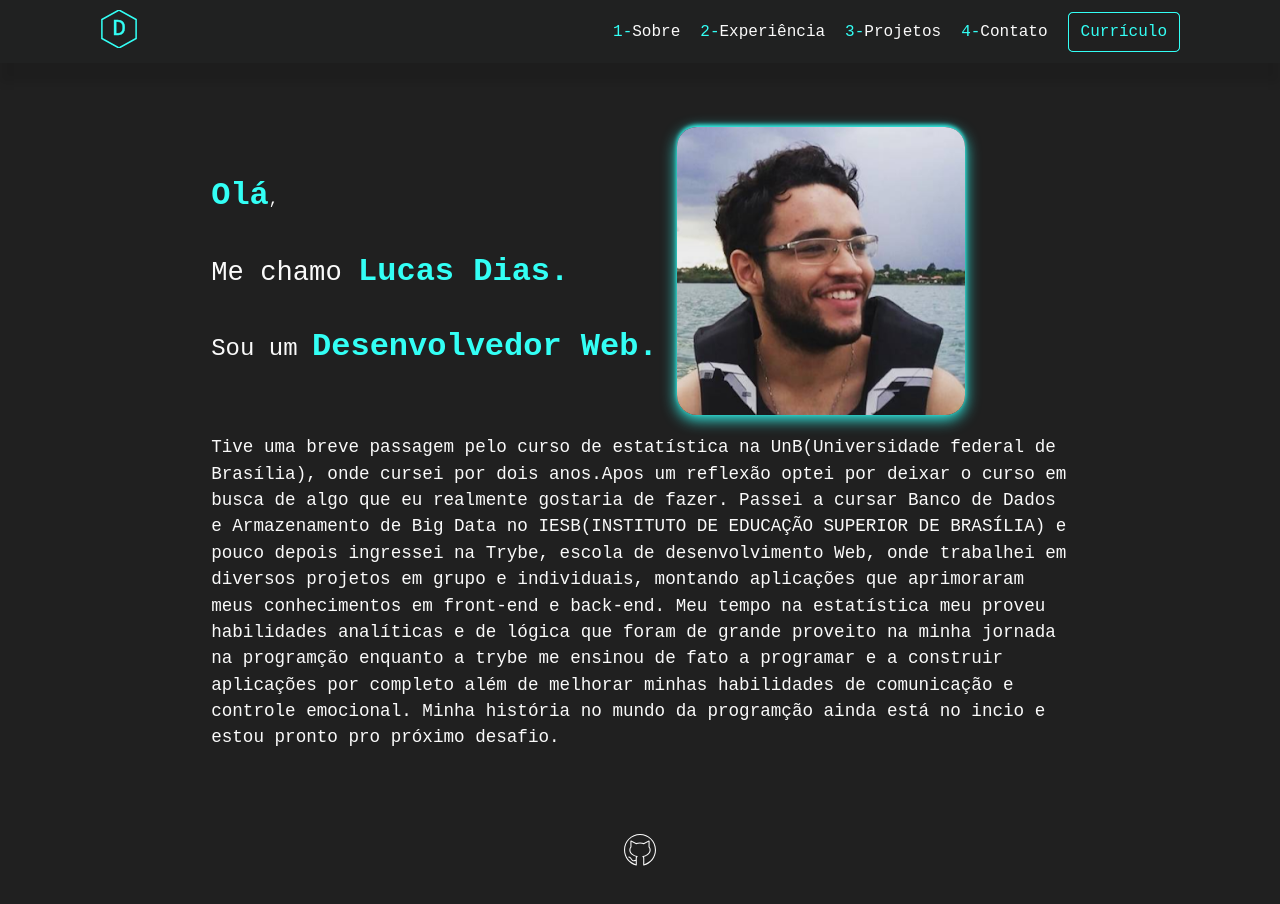
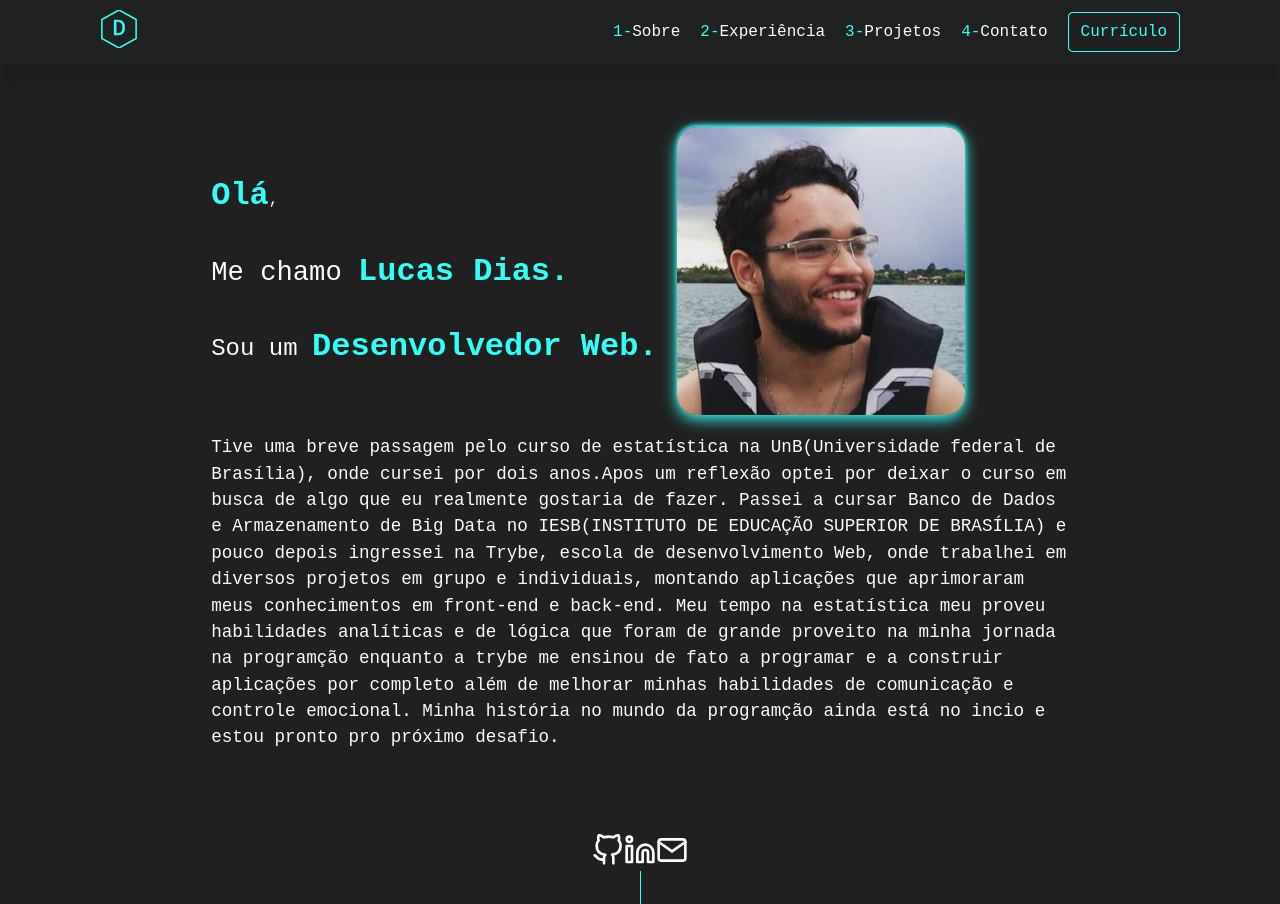
Before and after one commit to LucasDiasAl/Portfolio, a React (Create React App) app: page / in a window 1280 px wide. Shown: the top 904 px of the page. Before the commit the page ends 871 px from the top, so only its background shows below. Built offline with nearby package versions, Linux system fonts and the light colour scheme.

Commit message:
addionado svg do github linkedin e email

```diff
--- a/src/Components/Footer/Footer.css
+++ b/src/Components/Footer/Footer.css
@@ -1,3 +1,8 @@
-.Github-link path{
-  fill: var(--light-white);
+.Links::after {
+  content: "";
+  display: block;
+  width: 1px;
+  height: 90px;
+  margin: 0px auto;
+  background-color: var(--aqua-blue);
 }
--- a/src/Components/Footer/FooterLinks.jsx
+++ b/src/Components/Footer/FooterLinks.jsx
@@ -1,17 +1,16 @@
 import React from 'react';
 import './Footer.css';
+import Github from '../../SVG/SVGsFooter/SVGGithub';
+import Linkedid from '../../SVG/SVGsFooter/SVGLinkedin';
+import Email from '../../SVG/SVGsFooter/SVGEmail';
 
 function FooterLinks () {
   return (
-    <svg
-      className="Github-link"
-      width="32px"
-      height="32px"
-      viewBox="0 0 30 30"
-      xmlns="http://www.w3.org/2000/svg"
-    >
-      <path id="Github-path" d="M0 15c0 7.033 4.836 12.945 11.375 14.563.3.077.635-.19.625-.5V22.5c0-.333.197-.652.563-.844.37-.185.28-.856-.125-.937-1.9-.38-3.52-1.143-4.657-2.157C6.646 17.547 6 16.314 6 15c0-.915.327-1.793.906-2.594.06-.082.092-.18.094-.28V7.343l3.97 2.125c.122.066.273.077.405.03C12.488 9.168 13.698 9 15 9s2.512.168 3.625.5c.132.047.283.035.406-.03L23 7.343v4.78c.002.1.035.2.094.282.58.8.906 1.68.906 2.594 0 1.315-.645 2.548-1.78 3.563-1.138 1.014-2.76 1.776-4.657 2.156-.406.08-.495.75-.125.936.365.192.562.51.562.844v6.563c-.01.31.326.577.625.5C25.165 27.945 30 22.032 30 15c0-8.278-6.722-15-15-15C6.722 0 0 6.722 0 15zM15 1c7.738 0 14 6.262 14 14 0 6.33-4.24 11.547-10 13.28V22.5c0-.4-.154-.756-.375-1.063 1.663-.457 3.182-1.175 4.28-2.156C24.206 18.124 25 16.64 25 15c0-1.083-.394-2.074-1-2.97V6.5c.003-.35-.446-.613-.75-.437L18.656 8.53C17.516 8.22 16.296 8 15 8c-1.295 0-2.517.218-3.656.53L6.75 6.064c-.304-.176-.753.087-.75.437v5.53c-.606.896-1 1.887-1 2.97 0 1.64.795 3.123 2.094 4.28 1.1.982 2.62 1.7 4.28 2.158-.22.306-.374.66-.374 1.062v1.688c-1.09.406-1.807.493-2.25.406-.478-.094-.736-.34-1.03-.75-.592-.823-1.173-2.34-3.095-2.836-.654-.175-.875.8-.25.97 1.508.39 1.805 1.448 2.53 2.46.364.505.886.973 1.658 1.125.643.126 1.422.03 2.437-.313v3.03C5.242 26.548 1 21.33 1 15 1 7.262 7.262 1 15 1z"/>
-    </svg>
+    <section className='Links'>
+      <Github/>
+      <Linkedid/>
+      <Email/>
+    </section>
   );
 }
 
--- /dev/null
+++ b/src/SVG/SVGsFooter/SVGEmail.js
@@ -0,0 +1,23 @@
+import React from 'react';
+import './SVGFooter.css';
+
+function Email () {
+  return (
+    <svg
+      className="Email-link"
+      xmlns="http://www.w3.org/2000/svg"
+      width="32"
+      height="32"
+      viewBox="0 0 24 24"
+      fill="none"
+      strokeWidth="2"
+      strokeLinecap="round"
+      strokeLinejoin="round"
+    >
+      <path d="M4 4h16c1.1 0 2 .9 2 2v12c0 1.1-.9 2-2 2H4c-1.1 0-2-.9-2-2V6c0-1.1.9-2 2-2z" />
+      <polyline points="22,6 12,13 2,6" />
+    </svg>
+  );
+}
+
+export default Email;
--- /dev/null
+++ b/src/SVG/SVGsFooter/SVGFooter.css
@@ -0,0 +1,10 @@
+svg {
+  stroke: var(--light-white);
+  cursor: pointer;
+  transition: transform 0.3s ease-in;
+}
+
+svg:hover {
+  transform: translateY(-4px);
+  stroke: var(--aqua-blue);
+}
--- /dev/null
+++ b/src/SVG/SVGsFooter/SVGGithub.js
@@ -0,0 +1,22 @@
+import React from 'react';
+import './SVGFooter.css';
+
+function Github () {
+  return (
+    <svg
+      className="Github-link"
+      xmlns="http://www.w3.org/2000/svg"
+      width="32"
+      height="32"
+      viewBox="0 0 24 24"
+      fill="none"
+      strokeWidth="2"
+      strokeLinecap="round"
+      strokeLinejoin="round"
+    >
+      <path d="M9 19c-5 1.5-5-2.5-7-3m14 6v-3.87a3.37 3.37 0 00-.94-2.61c3.14-.35 6.44-1.54 6.44-7A5.44 5.44 0 0020 4.77 5.07 5.07 0 0019.91 1S18.73.65 16 2.48a13.38 13.38 0 00-7 0C6.27.65 5.09 1 5.09 1A5.07 5.07 0 005 4.77a5.44 5.44 0 00-1.5 3.78c0 5.42 3.3 6.61 6.44 7A3.37 3.37 0 009 18.13V22" />
+    </svg>
+  );
+}
+
+export default Github;
--- /dev/null
+++ b/src/SVG/SVGsFooter/SVGLinkedin.js
@@ -0,0 +1,24 @@
+import React from 'react';
+import './SVGFooter.css';
+
+function Linkedid () {
+  return (
+    <svg
+      className="Linkedin-link"
+      xmlns="http://www.w3.org/2000/svg"
+      width="32"
+      height="32"
+      viewBox="0 0 24 24"
+      fill="none"
+      strokeWidth="2"
+      strokeLinecap="round"
+      strokeLinejoin="round"
+    >
+      <path d="M16 8a6 6 0 016 6v7h-4v-7a2 2 0 00-2-2 2 2 0 00-2 2v7h-4v-7a6 6 0 016-6z" />
+      <rect x="2" y="9" width="4" height="12" />
+      <circle cx="4" cy="4" r="2" />
+    </svg>
+  );
+}
+
+export default Linkedid;
```
